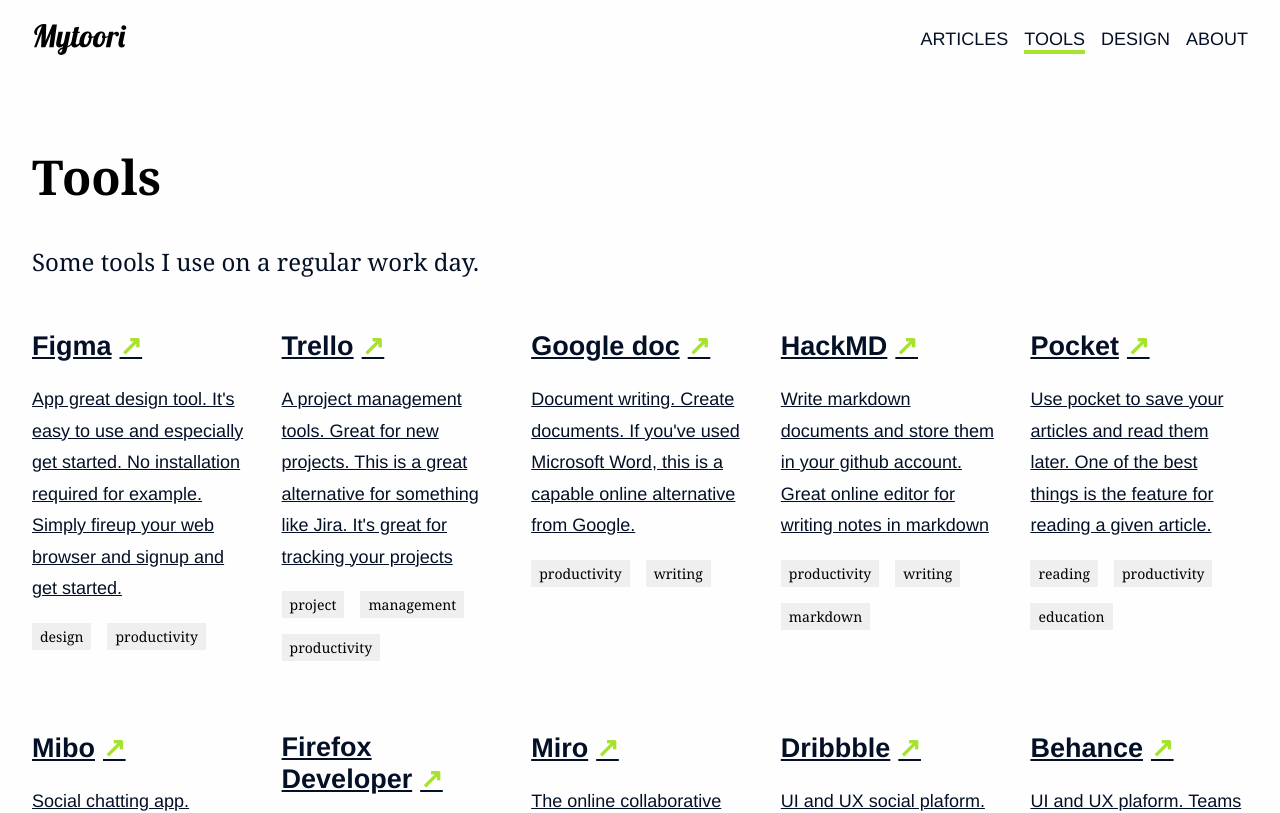
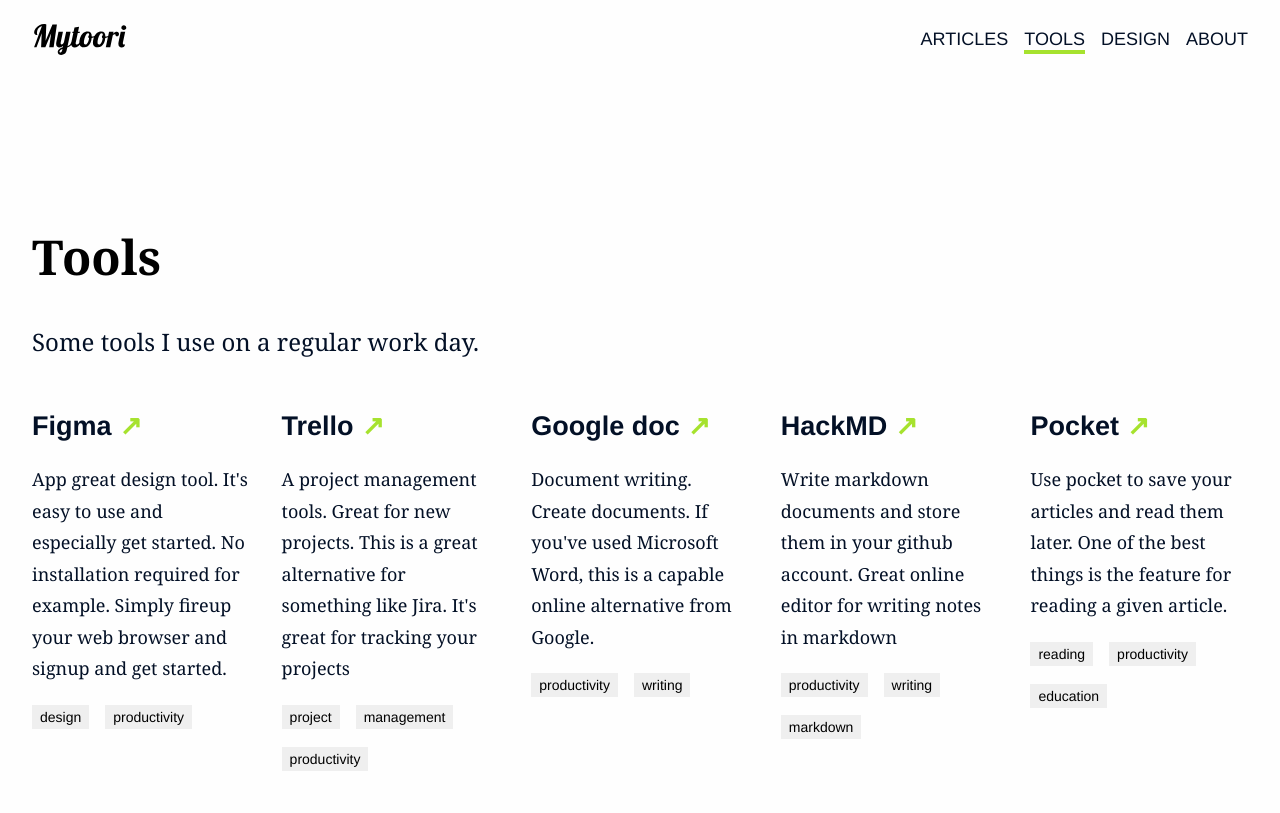
Before and after one commit to Giwan/blog, a Next.js app: page /tools in a window 1280 px wide. Shown: the top 813 px of the page. Built offline with nearby package versions, Linux system fonts and the light colour scheme.

Commit message:
footer and tools styling

```diff
--- a/components/Footer/footer.module.css
+++ b/components/Footer/footer.module.css
@@ -6,6 +6,7 @@
     justify-content: space-between;
     min-height: calc(var(--unit) * 10);
     margin-top: calc(var(--unit) * 2);
+    font-family: var(--font-family-header);
 }
 
 .footer ul {
--- a/components/Header/header.module.css
+++ b/components/Header/header.module.css
@@ -1,5 +1,4 @@
 .header {
-    position: fixed;
     width: 100vw;
     height: calc(var(--unit) * 5);
     overflow: hidden;
@@ -8,7 +7,6 @@
     grid-template-columns: 1fr minmax(200px, 2fr);
     align-items: center;
     background-color: var(--color-primary-light);
-    z-index: 100;
 }
 
 .headerLogo {
--- a/components/Layout.js
+++ b/components/Layout.js
@@ -1,10 +1,10 @@
 import Head from "next/head";
 import Header from "./Header/Header";
 import Footer from "./Footer/Footer";
-import styles from "./main.module.css";
+import styles from "./layout.module.css";
 
 const Layout = ({ children, pageTitle, description }) => (
-    <>
+    <div className={styles.layoutContainer}>
         <Head>
             <meta
                 name="viewport"
@@ -15,9 +15,11 @@ const Layout = ({ children, pageTitle, description }) => (
             <title>{pageTitle}</title>
         </Head>
         <Header />
-        <main className={styles.mainContent}>{children}</main>
-        <Footer />
-    </>
+        <div className={styles.mainContainer}>
+            <main className={styles.mainContent}>{children}</main>
+            <Footer />
+        </div>
+    </div>
 );
 
 export default Layout;
--- a/components/ToolsList/ToolsList.js
+++ b/components/ToolsList/ToolsList.js
@@ -27,7 +27,7 @@ const ToolItem = ({ tool }) => (
         >
             <h2>{tool.title}</h2>
 
-            <p>{tool.description}</p>
+            <p className={styles.toolDescription}>{tool.description}</p>
         </a>
         <footer>
             {Array.isArray(tool.labels) &&
--- /dev/null
+++ b/components/layout.module.css
@@ -0,0 +1,17 @@
+.layoutContainer {
+    display: grid;
+    grid-template-rows: calc(var(--unit) * 5) 1fr;
+    width: 100vw;
+    height: 100vh;
+}
+
+.mainContainer {
+    overflow-y: scroll;
+}
+
+.mainContent {
+    padding: 0 calc(var(--unit) * 2);
+    min-height: 100vh;
+    width: 100vw;
+    padding-top: calc(var(--unit) * 7);
+}
--- a/components/main.module.css
+++ /dev/null
@@ -1,6 +0,0 @@
-.mainContent {
-    padding: 0 calc(var(--unit) * 2);
-    min-height: 100vh;
-    width: 100vw;
-    padding-top: calc(var(--unit) * 7);
-}
--- a/styles/tools.module.css
+++ b/styles/tools.module.css
@@ -6,12 +6,26 @@
 
 .toolsItem {
     font-size: var(--font-size-small);
+    font-family: var(--font-family-text-2);
+}
+
+.toolsItem a {
+    text-decoration: none;
 }
 
 .toolsItem h2::after {
     content: "↗";
     color: var(--color-accent);
     margin-left: calc(var(--unit) / 2);
+    display: inline-block;
+}
+
+.toolsItem:hover h2 {
+    text-decoration: underline;
+}
+
+.toolsItem p {
+    font-family: var(--font-family-text-2);
 }
 
 .toolsItem footer label {
@@ -21,4 +35,5 @@
     padding: calc(var(--unit) / 4) calc(var(--unit) / 2);
     background-color: var(--color-secondary-background);
     font-size: var(--font-size-small-x);
+    font-family: var(--font-family-header);
 }
```
